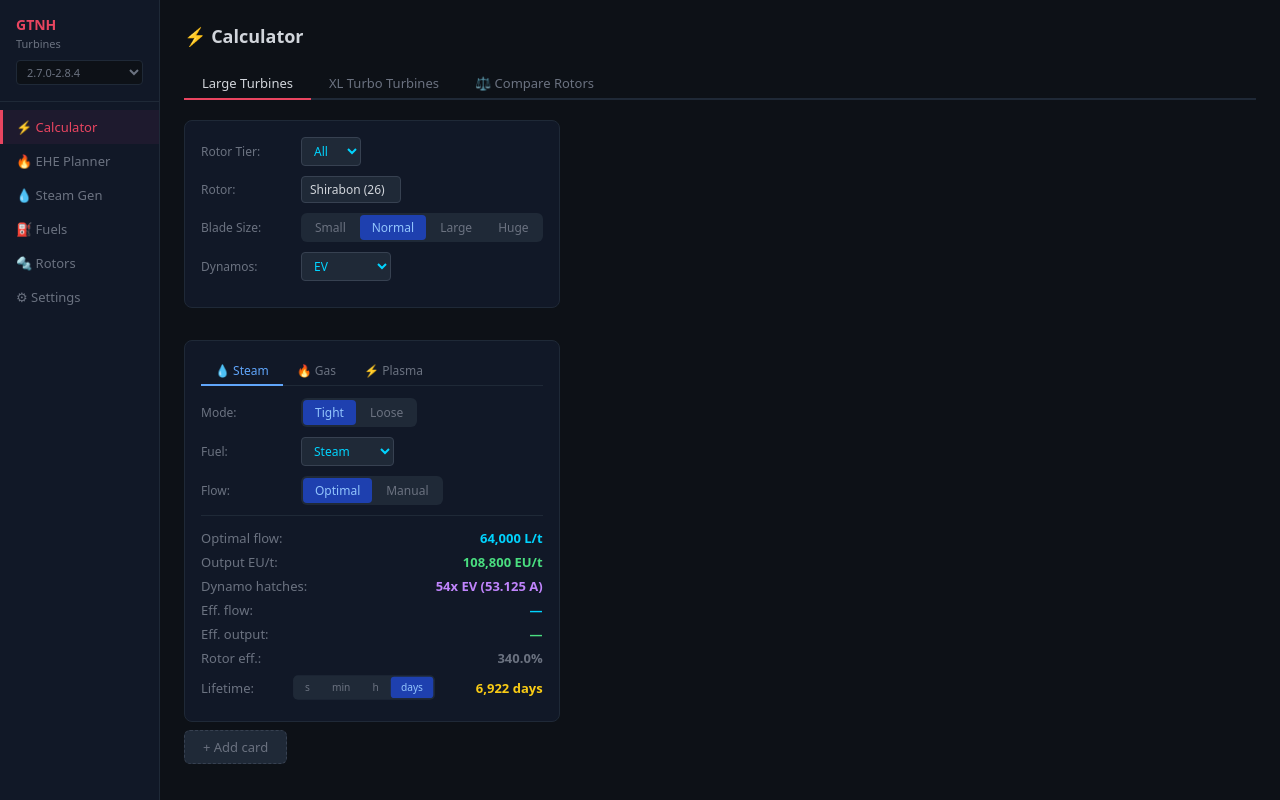
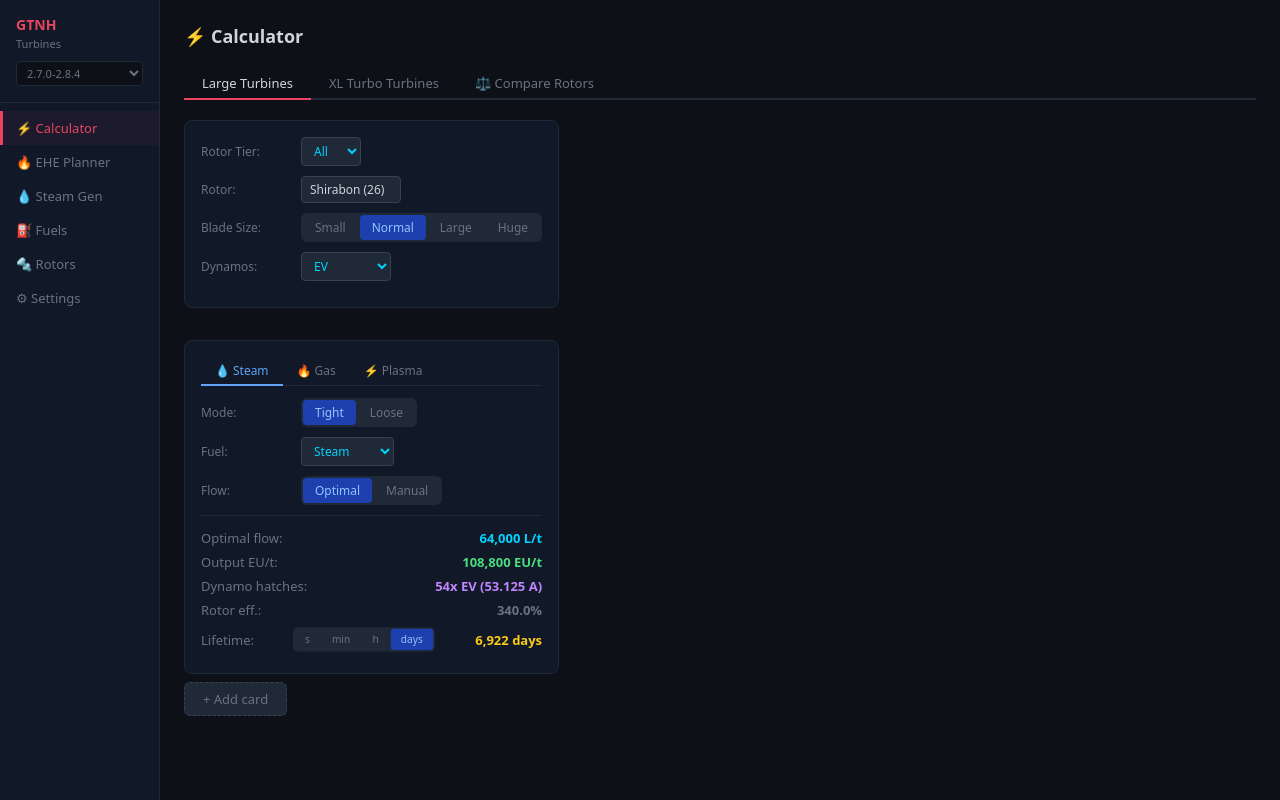
Before and after one commit to Eldrinn-Elantey/GTNH-Large-Turbine-Calculator, a plain HTML site: page web/index.html in a window 1280 px wide. Drawn offline with Linux system fonts and the light colour scheme.

Commit message:
fix: eff/opt flow display toggle and font size setting (#3)
* show opt rows in Optimal mode, eff rows in Manual mode, dynamo follows active output

* replace hardcoded font-size px with rem so font size setting takes effect

```diff
--- a/web/css/components.css
+++ b/web/css/components.css
@@ -10,7 +10,7 @@
   padding: 6px 18px;
   cursor: pointer;
   color: var(--muted);
-  font-size: 13px;
+  font-size: 1rem;
   border-bottom: 2px solid transparent;
   margin-bottom: -2px;
   user-select: none;
@@ -34,7 +34,7 @@
   border: none;
   background: transparent;
   color: var(--muted);
-  font-size: 12px;
+  font-size: 0.92rem;
   border-radius: 4px;
   cursor: pointer;
   font-family: var(--font);
@@ -67,7 +67,7 @@
 
 .setting-label {
   color: var(--muted);
-  font-size: 12px;
+  font-size: 0.92rem;
   min-width: 90px;
 }
 
@@ -78,7 +78,7 @@ select {
   border: 1px solid #374151;
   border-radius: 4px;
   padding: 4px 8px;
-  font-size: 12px;
+  font-size: 0.92rem;
   font-family: var(--font);
   cursor: pointer;
   outline: none;
@@ -100,7 +100,7 @@ select:focus { border-color: #4b5563; }
   border: 1px solid #374151;
   border-radius: 4px;
   padding: 4px 8px;
-  font-size: 12px;
+  font-size: 0.92rem;
   font-family: var(--font);
   outline: none;
   box-sizing: border-box;
@@ -127,7 +127,7 @@ select:focus { border-color: #4b5563; }
 
 .combobox-option {
   padding: 5px 8px;
-  font-size: 12px;
+  font-size: 0.92rem;
   color: var(--text);
   cursor: pointer;
   white-space: nowrap;
@@ -145,7 +145,7 @@ input[type="number"], input[type="text"] {
   border: 1px solid #374151;
   border-radius: 4px;
   padding: 4px 8px;
-  font-size: 12px;
+  font-size: 0.92rem;
   font-family: var(--font);
   outline: none;
   width: 100px;
@@ -163,7 +163,7 @@ input[type="number"]::-webkit-outer-spin-button { -webkit-appearance: none; }
   justify-content: space-between;
   align-items: center;
   padding: 3px 0;
-  font-size: 13px;
+  font-size: 1rem;
 }
 
 .result-label { color: var(--muted); display: flex; align-items: center; gap: 6px; }
@@ -191,7 +191,7 @@ input[type="number"]::-webkit-outer-spin-button { -webkit-appearance: none; }
 .fuel-tab {
   padding: 5px 14px;
   cursor: pointer;
-  font-size: 12px;
+  font-size: 0.92rem;
   color: var(--muted);
   border-bottom: 2px solid transparent;
   margin-bottom: -1px;
@@ -210,7 +210,7 @@ input[type="number"]::-webkit-outer-spin-button { -webkit-appearance: none; }
 .data-table {
   width: 100%;
   border-collapse: collapse;
-  font-size: 12px;
+  font-size: 0.92rem;
 }
 
 .data-table th {
@@ -254,7 +254,7 @@ input[type="number"]::-webkit-outer-spin-button { -webkit-appearance: none; }
   border: 1px solid #374151;
   border-radius: 4px;
   padding: 5px 10px;
-  font-size: 12px;
+  font-size: 0.92rem;
   font-family: var(--font);
   outline: none;
   max-width: 300px;
@@ -292,7 +292,7 @@ input[type="number"]::-webkit-outer-spin-button { -webkit-appearance: none; }
   border: none;
   background: #374151;
   color: #d1d5db;
-  font-size: 14px;
+  font-size: 1.08rem;
   line-height: 1;
   cursor: pointer;
   display: flex;
@@ -309,7 +309,7 @@ input[type="number"]::-webkit-outer-spin-button { -webkit-appearance: none; }
   color: var(--muted);
   border: 1px dashed #374151;
   border-radius: 6px;
-  font-size: 13px;
+  font-size: 1rem;
   font-family: var(--font);
   cursor: pointer;
   transition: color 0.1s, border-color 0.1s;
--- a/web/css/style.css
+++ b/web/css/style.css
@@ -18,11 +18,15 @@
 
 *, *::before, *::after { box-sizing: border-box; margin: 0; padding: 0; }
 
+html {
+  font-size: var(--font-size);
+}
+
 body {
   background: var(--bg);
   color: var(--text);
   font-family: var(--font);
-  font-size: var(--font-size);
+  font-size: 1rem;
   height: 100vh;
   overflow: hidden;
 }
@@ -45,14 +49,14 @@ body {
 
 .sidebar-logo {
   color: var(--red);
-  font-size: 14px;
+  font-size: 1.08rem;
   font-weight: bold;
   padding: 0 16px 16px;
   border-bottom: 1px solid var(--border);
   line-height: 1.3;
 }
 
-.sidebar-logo span { color: var(--muted); font-size: 11px; font-weight: normal; }
+.sidebar-logo span { color: var(--muted); font-size: 0.85rem; font-weight: normal; }
 
 .version-select {
   display: block;
@@ -63,7 +67,7 @@ body {
   border: 1px solid var(--border);
   border-radius: 4px;
   padding: 3px 6px;
-  font-size: 11px;
+  font-size: 0.85rem;
   cursor: pointer;
 }
 
@@ -73,7 +77,7 @@ body {
   padding: 8px 16px;
   cursor: pointer;
   color: var(--muted);
-  font-size: 13px;
+  font-size: 1rem;
   transition: background 0.1s, color 0.1s;
   user-select: none;
 }
@@ -104,7 +108,7 @@ body {
 
 /* Section heading */
 .section-title {
-  font-size: 18px;
+  font-size: 1.38rem;
   font-weight: bold;
   color: var(--text);
   margin-bottom: 20px;
--- a/web/js/ui/calculator.js
+++ b/web/js/ui/calculator.js
@@ -138,9 +138,9 @@ function buildTurbineCard(fuelMap, calcFn, sharedState) {
     const rows = {
       optFlow:   makeResultRow(t("result_opt_flow"), "cyan"),
       optOutput: makeResultRow(t("result_output"), "green"),
-      dynamo:    makeResultRow(t("result_dynamo_hatches"), "purple"),
       effFlow:   makeResultRow(t("result_eff_flow"), "cyan"),
       effOutput: makeResultRow(t("result_eff_output"), "green"),
+      dynamo:    makeResultRow(t("result_dynamo_hatches"), "purple"),
       rotorEff:  makeResultRow(t("result_rotor_eff"), "muted"),
       lifetime:  makeResultRow(t("result_lifetime"), "yellow"),
     };
@@ -200,11 +200,16 @@ function buildTurbineCard(fuelMap, calcFn, sharedState) {
     const r = calcFn(type, sharedState.rotor, sharedState.size, st.mode, f.name, f.eu_l, manualFlow);
     const { rows, getLifetimeUnit } = panels[type];
     const flowUnit = type === "plasma" ? "L/s" : "L/t";
+    rows.optFlow.style.display  = isManual ? "none" : "";
+    rows.optOutput.style.display = isManual ? "none" : "";
+    rows.effFlow.style.display  = isManual ? "" : "none";
+    rows.effOutput.style.display = isManual ? "" : "none";
+
     rows.optFlow.setValue(`${formatNumber(r.optFlow)} ${flowUnit}`);
     rows.optOutput.setValue(`${formatNumber(r.optOutput)} EU/t`);
-    rows.dynamo.setValue(formatDynamo(r.optOutput, sharedState.dynamoTier));
-    rows.effFlow.setValue(isManual ? `${formatNumber(r.effFlow)} ${flowUnit}` : "—");
-    rows.effOutput.setValue(isManual ? `${formatNumber(r.effOutput)} EU/t` : "—");
+    rows.dynamo.setValue(formatDynamo(isManual ? r.effOutput : r.optOutput, sharedState.dynamoTier));
+    rows.effFlow.setValue(`${formatNumber(r.effFlow)} ${flowUnit}`);
+    rows.effOutput.setValue(`${formatNumber(r.effOutput)} EU/t`);
     rows.rotorEff.setValue(`${(r.rotorEff * 100).toFixed(1)}%`);
     rows.lifetime.setValue(formatLifetime(r.lifetime, getLifetimeUnit()));
   }
--- a/web/js/ui/ehe_planner.js
+++ b/web/js/ui/ehe_planner.js
@@ -67,7 +67,7 @@ export async function initEhePlanner(el) {
   const plasmaCol = el.querySelector("#plasma-ehe-col");
   plasmaCol.innerHTML = `
     <div class="card">
-      <h3 style="color:#c084fc;font-size:14px;margin-bottom:14px;">Plasma EHE</h3>
+      <h3 style="color:#c084fc;font-size:1.08rem;margin-bottom:14px;">Plasma EHE</h3>
       <div class="setting-row"><span class="setting-label">${t("label_plasma_type")}</span>
         <select id="p-plasma-type" style="max-width:200px;"></select></div>
       <div class="setting-row"><span class="setting-label">${t("label_recipe_out")}</span>
@@ -128,7 +128,7 @@ export async function initEhePlanner(el) {
   const hotFluids = ["Lava", "IC2 Hot Coolant", "Solar Salt (Hot)"];
   nonxlCol.innerHTML = `
     <div class="card">
-      <h3 style="color:#60a5fa;font-size:14px;margin-bottom:14px;">Non-XL EHE</h3>
+      <h3 style="color:#60a5fa;font-size:1.08rem;margin-bottom:14px;">Non-XL EHE</h3>
       <div class="setting-row"><span class="setting-label">${t("label_hot_fluid")}</span>
         <select id="n-fluid"></select></div>
       <div class="setting-row"><span class="setting-label">${t("label_flow")}</span>
--- a/web/js/ui/steam_gen.js
+++ b/web/js/ui/steam_gen.js
@@ -18,7 +18,7 @@ function renderTable(title, rows) {
   const keys = Object.keys(rows[0]);
   const div = document.createElement("div");
   div.style.marginBottom = "24px";
-  div.innerHTML = `<h3 style="color:#9ca3af;font-size:13px;margin-bottom:10px;">${title}</h3>`;
+  div.innerHTML = `<h3 style="color:#9ca3af;font-size:1rem;margin-bottom:10px;">${title}</h3>`;
   const wrap = document.createElement("div");
   wrap.className = "table-wrap";
   const table = document.createElement("table");
```
